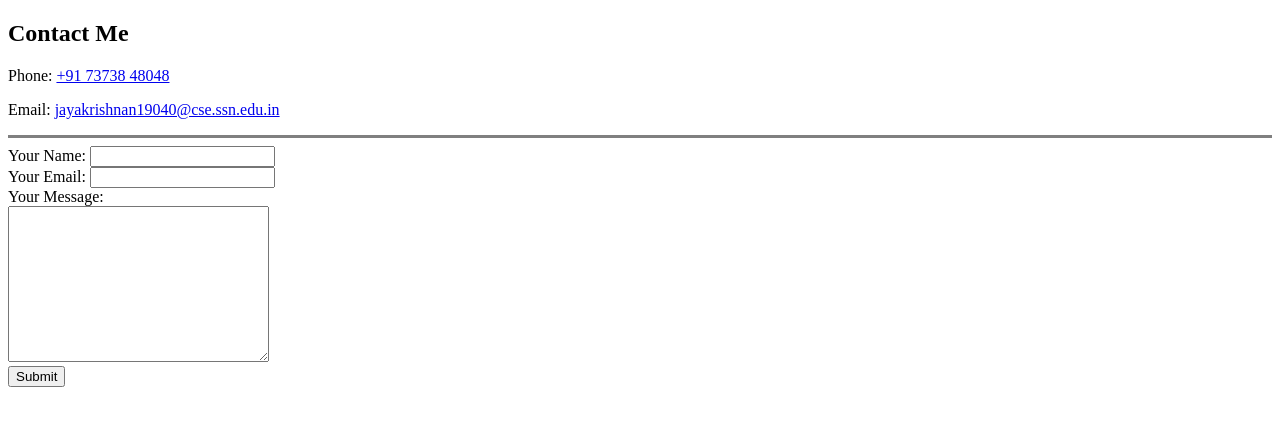
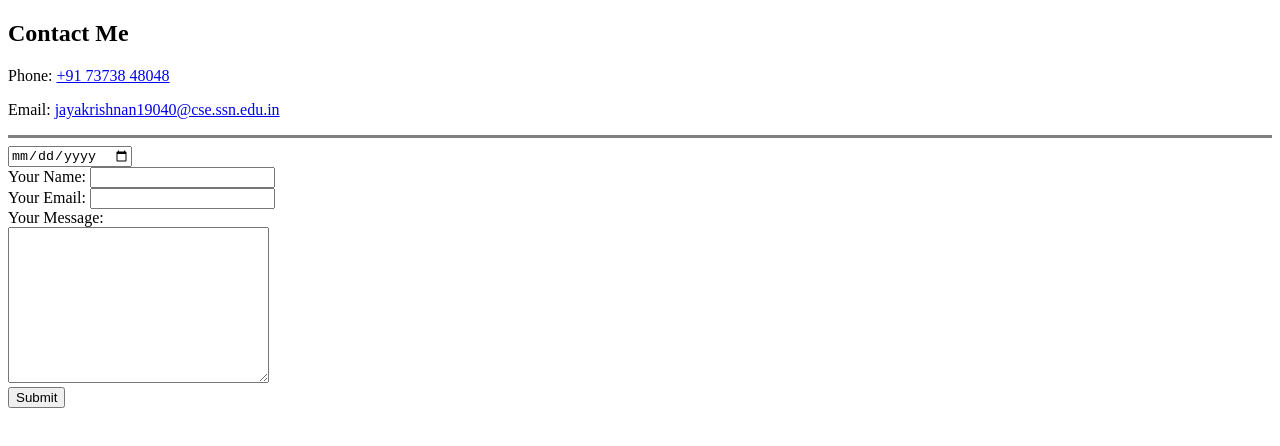
Before and after one commit to Jk3004/cv, a plain HTML site: page contact.html in a window 1280 px wide. Drawn offline with Linux system fonts and the light colour scheme.

Commit message:
Updated contact.html

```diff
--- a/contact.html
+++ b/contact.html
@@ -10,6 +10,8 @@
         <p>Email: <a href="mailto:jayakrishnan19040@cse.ssn.edu.in">jayakrishnan19040@cse.ssn.edu.in</a></p>
         <hr size="3px" noshade>
         <form class="" action="mailto:jayakrishnan19040@cse.ssn.edu.in" method="post">
+            <input type="date" name="" value="">
+            <br>
             <label>Your Name: </label>
             <input type="text" name="yourName" value="">
             <br>
```
